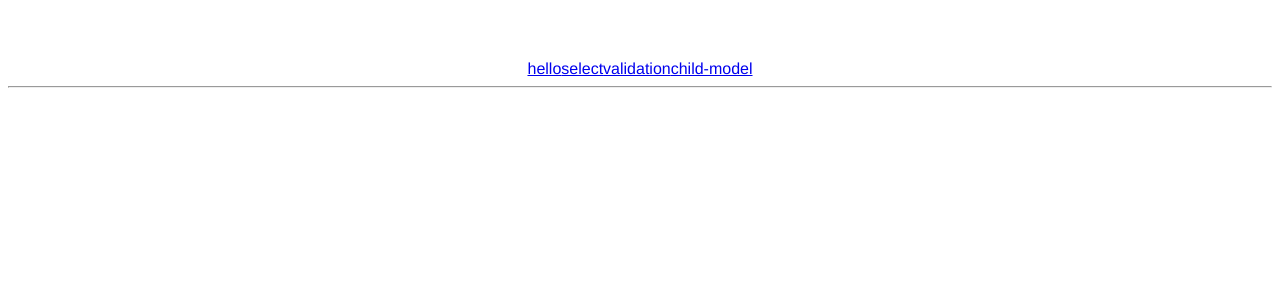
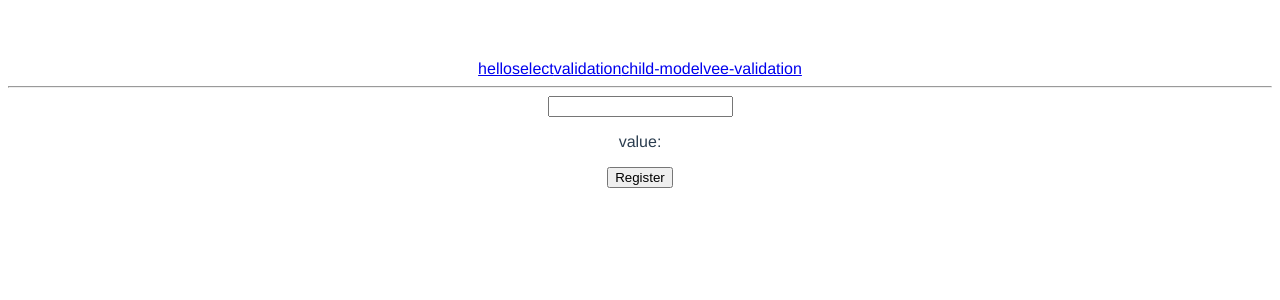
Before and after one commit to Jcarlosat/vue-cli-test, a Vue app: page /vee-validation in a window 1280 px wide. Shown: the top 300 px of the page. Built offline with nearby package versions, Linux system fonts and the light colour scheme.

Commit message:
try vee-validaton

```diff
--- a/package.json
+++ b/package.json
@@ -73,6 +73,7 @@
     "sinon-chai": "^2.8.0",
     "url-loader": "^0.5.7",
     "validatorjs": "^3.11.0",
+    "vee-validate": "^2.0.0-beta.25",
     "vue-loader": "^11.1.4",
     "vue-style-loader": "^2.0.0",
     "vue-template-compiler": "^2.2.4",
--- a/src/App.vue
+++ b/src/App.vue
@@ -5,6 +5,7 @@
       <router-link to="/select">select</router-link>
       <router-link to="/validation">validation</router-link>
       <router-link to="/child-model">child-model</router-link>
+      <router-link to="/vee-validation">vee-validation</router-link>
     </div>
     <hr>
     <router-view></router-view>
--- /dev/null
+++ b/src/components/VeeValidation.vue
@@ -0,0 +1,60 @@
+<template>
+  <div class="hello">
+
+    <input
+       name="email"
+       v-model="account.email"
+       v-validate="'required|email'"
+       :class="{'has-error': errors.has('email')}">
+    <p>value: {{ account.email }}</p>
+    <p v-if="errors.has('email')" class="alert-danger">
+      {{ errors.first('email') }}
+    </p>
+
+    <button @click="register">Register</button>
+  </div>
+</template>
+
+<script>
+import Vue from 'vue'
+import VeeValidate from 'vee-validate'
+
+Vue.use(VeeValidate)
+
+export default {
+  data () {
+    return {
+      account: {
+        email: ''
+      }
+    }
+  },
+  methods: {
+
+    addAccount () {
+      this.accounts.push({
+        email: '',
+        validationStarted: false
+      })
+    },
+
+    register () {
+      this.$validator.validateAll().then(() => {
+        alert('Hello, ' + this.accounts)
+      }).catch(() => {
+        alert(this.errors.all())
+        return false
+      })
+    }
+  }
+}
+</script>
+
+<style>
+.alert-danger {
+  color: red;
+}
+.has-error {
+  border-color: red;
+}
+</style>
--- a/src/router/index.js
+++ b/src/router/index.js
@@ -25,6 +25,11 @@ export default new Router({
       path: '/child-model',
       name: 'ChildModel',
       component: require('@/components/ChildModel')
+    },
+    {
+      path: '/vee-validation',
+      name: 'VeeValidation',
+      component: require('@/components/VeeValidation')
     }
   ]
 })
```
Also changed, not shown: 1 other file (tests, documents, lock files or other folders).
